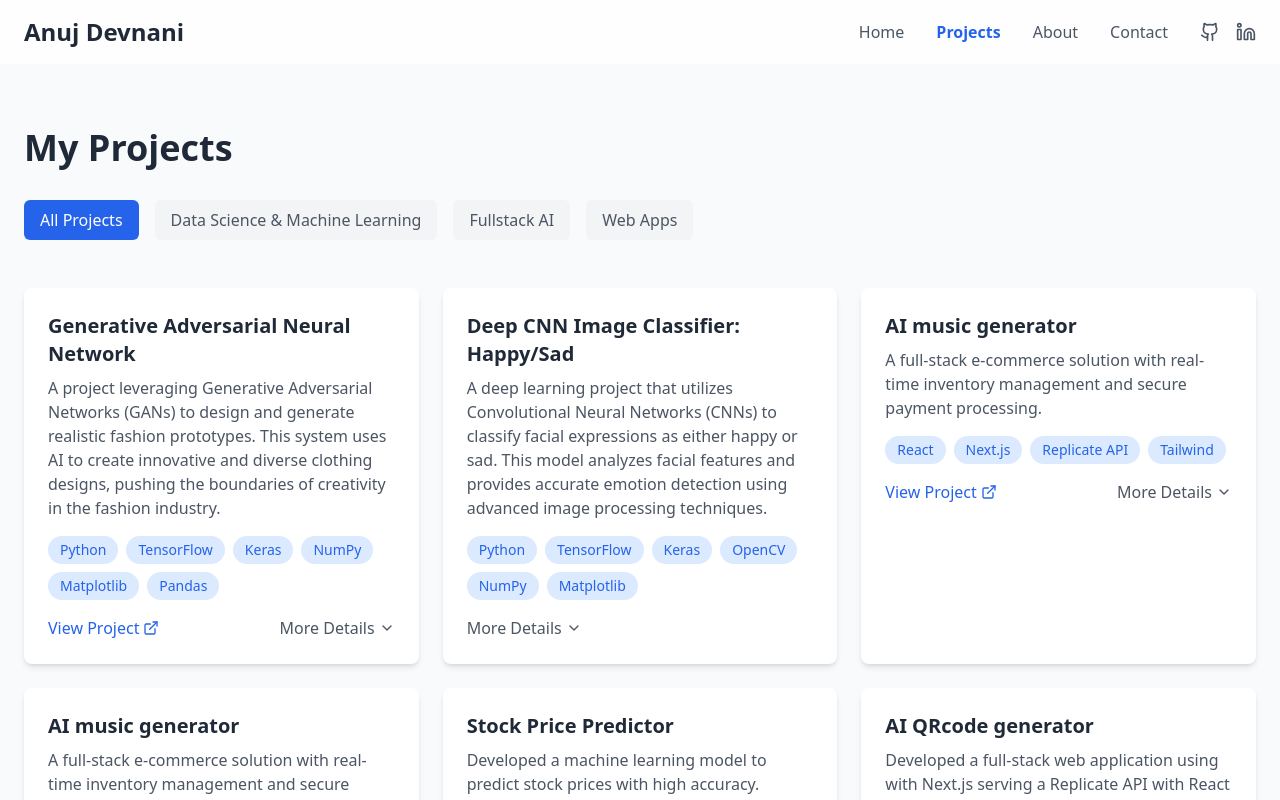
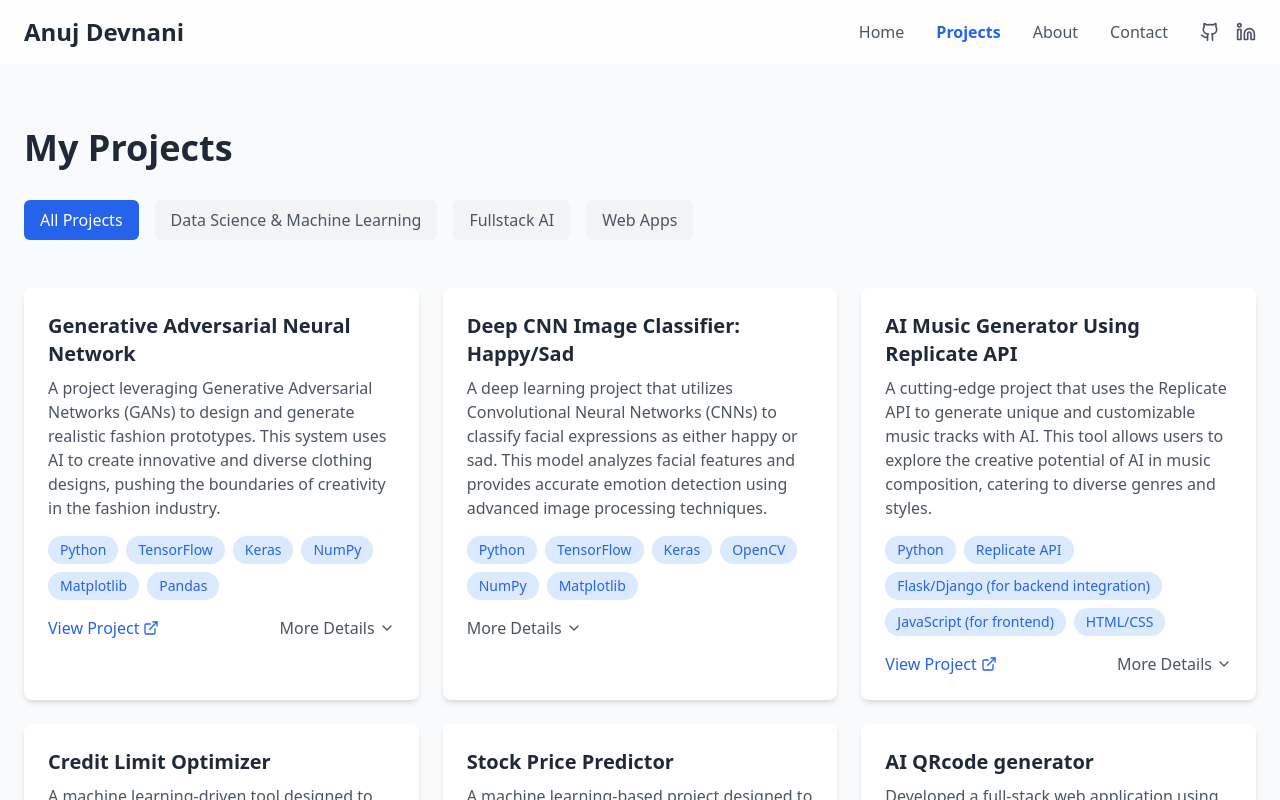
Before and after one commit to AnujDevnani/AnujDevnaniPortfolio, a React (Vite) app: page /projects in a window 1280 px wide. Shown: the top 800 px of the page. Built offline with nearby package versions, Linux system fonts and the light colour scheme.

Commit message:
Update Projects.tsx

```diff
--- a/src/pages/Projects.tsx
+++ b/src/pages/Projects.tsx
@@ -38,34 +38,42 @@ const Projects = () => {
     },
     {
       id: '3',
-      title: 'AI music generator',
-      description: 'A full-stack e-commerce solution with real-time inventory management and secure payment processing.',
+      title: 'AI Music Generator Using Replicate API',
+      description: 'A cutting-edge project that uses the Replicate API to generate unique and customizable music tracks with AI. This tool allows users to explore the creative potential of AI in music composition, catering to diverse genres and styles.',
       category: 'Fullstack AI',
       liveUrl: 'https://music-generative-ai.netlify.app',
-      technologies: ['React', 'Next.js', 'Replicate API', 'Tailwind'],
+      technologies: ["Python", "Replicate API", "Flask/Django (for backend integration)", "JavaScript (for frontend)", "HTML/CSS",],
       features: [
-        'It is a wild ride of creativity where users can input their prompts and watch as the generator churns out unique music compositions.',
-        'generative ai',
-        'Gernerate music using prompts',
+        "Generate AI-composed music in various genres and styles.",
+        "Customizable parameters for tempo, mood, and instruments.",
+        "Integration with Replicate API for seamless AI model interaction.",
+        "Real-time generation and playback of music tracks.",
+        "Downloadable output in multiple formats (e.g., MP3, WAV).",
+        "User-friendly interface for inputting music preferences.",
+        "Scalable backend for handling multiple user requests efficiently."
       ]
     },
     {
       id: '4',
-      title: 'AI music generator',
-      description: 'A full-stack e-commerce solution with real-time inventory management and secure payment processing.',
+      title: 'Credit Limit Optimizer',
+      description: 'A machine learning-driven tool designed to optimize credit limits for customers by analyzing spending patterns, risk profiles, and financial history. It aims to balance credit risk and customer satisfaction while boosting financial institution profitability.',
       category: 'Fullstack AI',
       liveUrl: 'https://music-generative-ai.netlify.app',
-      technologies: ['React', 'Next.js', 'Replicate API', 'Tailwind'],
+      technologies: ["Python", "Pandas", "NumPy", "Scikit-learn", "TensorFlow/Keras", "Matplotlib/Seaborn",],
       features: [
-        'It is a wild ride of creativity where users can input their prompts and watch as the generator churns out unique music compositions.',
-        'generative ai',
-        'Gernerate music using prompts',
+        "Customer segmentation based on credit behavior and financial history.",
+        "Machine learning models to predict optimal credit limits.",
+        "Risk assessment algorithms to minimize default rates.",
+        "Real-time analytics dashboard for credit performance monitoring.",
+        "Integration with existing banking systems for seamless implementation.",
+        "Customizable thresholds for adjusting risk tolerance levels.",
+        "Data visualization for insights into credit utilization and optimization."
       ]
     },
     {
       id: '5',
       title: 'Stock Price Predictor',
-      description: 'Developed a machine learning model to predict stock prices with high accuracy.',
+      description: 'A machine learning-based project designed to predict future stock prices using historical data and advanced algorithms. This system helps traders and investors make informed decisions by analyzing market trends and patterns.',
       category: 'Ds-ml',
       technologies: ['Scikit-learn', 'Pandas', 'Python', 'Matplotlib', 'Numpy', 'TensorFlow/keras', 'Seaborn'],
       features: [
```
